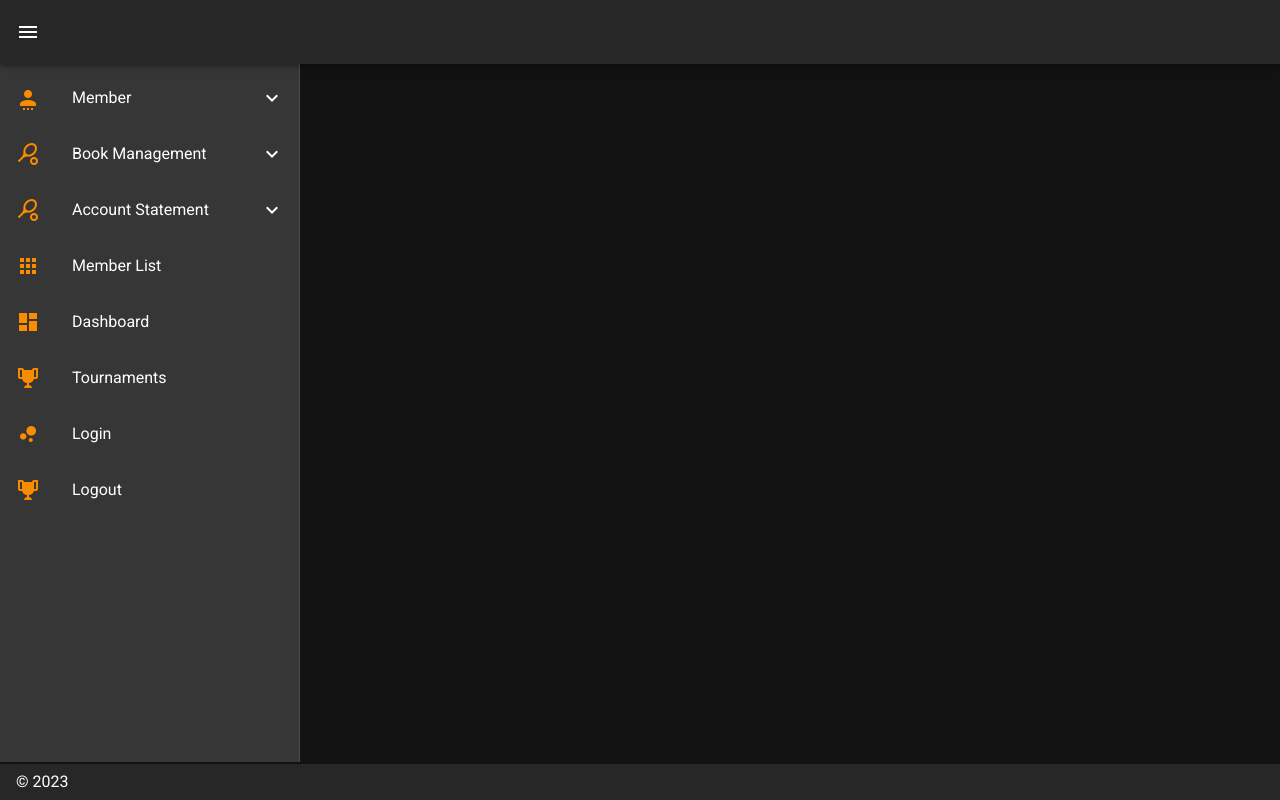
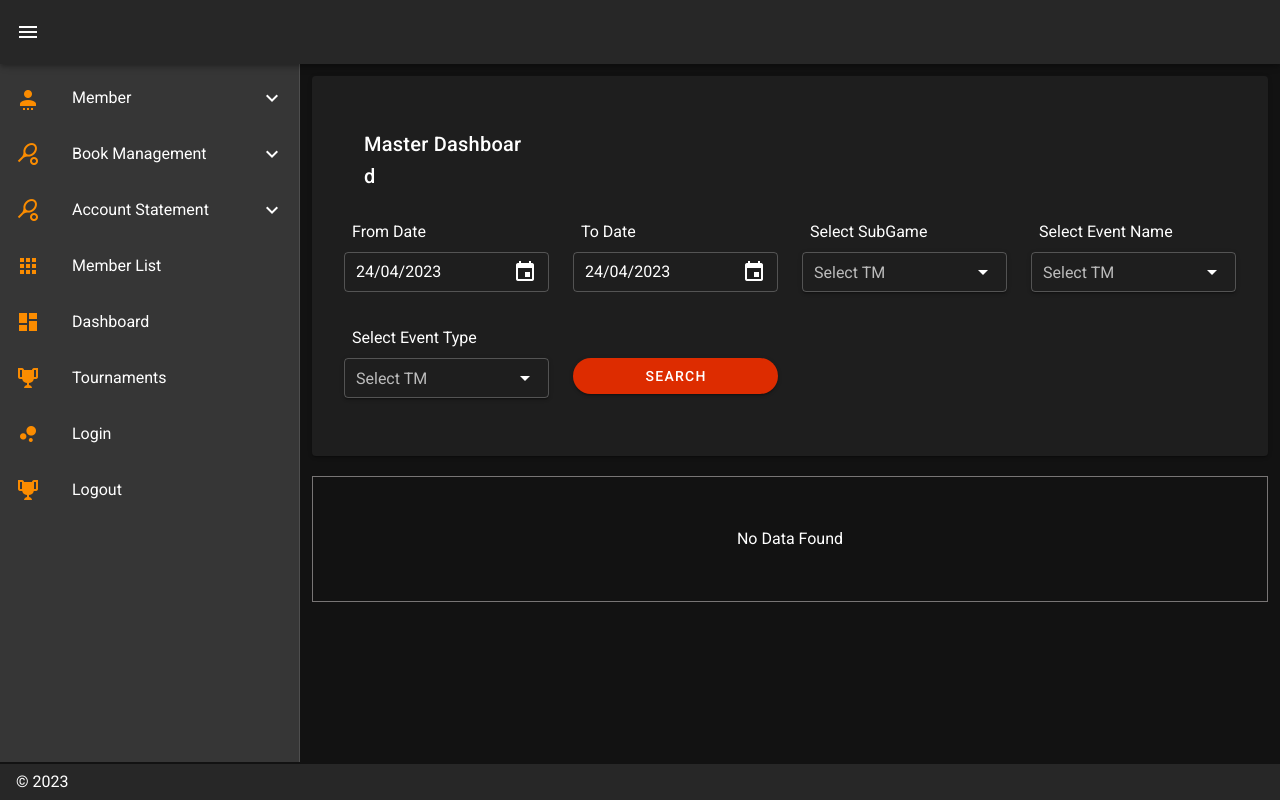
Before and after one commit to maheshwohlig/NewBackend, a Nuxt app in the folder my-app/: page /master-dashboard in a window 1280 px wide. Built offline with nearby package versions, Linux system fonts and the light colour scheme; sample sign-in values are in the browser's storage.

Commit message:
my pl page

```diff
--- a/my-app/components/layouts/sideBar.vue
+++ b/my-app/components/layouts/sideBar.vue
@@ -110,12 +110,17 @@ export default {
           title: "Account Statement",
           subLinks: [
             {
-              title: "Cricket_Players",
-              to: "/memberDetails",
+              title: "My P/L",
+              to: "/master-dashboard",
               icon: "mdi-chart-bubble",
             },
             {
-              title: "Soccer_Players",
+              title: "Player P/L",
+              to: "model/memberLists",
+              icon: "mdi-chart-bubble",
+            },
+            {
+              title: "Transfer Statement",
               to: "model/memberLists",
               icon: "mdi-chart-bubble",
             },
--- /dev/null
+++ b/my-app/pages/master-dashboard.vue
@@ -0,0 +1,173 @@
+<template>
+  <div>
+    <v-container>
+      <v-card class="pa-8 mb-5">
+        <v-row class="m-0">
+          <v-col class="d-flex align-center" cols="12" sm="3" md="3">
+            <v-card-title class="pa-5">Master Dashboard </v-card-title>
+          </v-col>
+        </v-row>
+        <div class="d-flex">
+          <v-row>
+            <v-col cols="12" sm="3" md="3">
+              <v-menu
+                ref="menu1"
+                v-model="menu1"
+                :close-on-content-click="false"
+                :nudge-right="40"
+                lazy
+                transition="scale-transition"
+                offset-y
+                full-width
+                max-width="290px"
+                min-width="290px"
+              >
+                <template v-slot:activator="{ on }">
+                  <div class="pa-2">From Date</div>
+                  <v-text-field
+                    v-model="dateFormatted"
+                    persistent-hint
+                    dense
+                    outlined
+                    append-icon="mdi-calendar"
+                    @blur="date = parseDate(dateFormatted)"
+                    v-on="on"
+                  ></v-text-field>
+                </template>
+                <v-date-picker
+                  v-model="date"
+                  no-title
+                  @input="menu1 = false"
+                ></v-date-picker>
+              </v-menu>
+            </v-col>
+
+            <v-col cols="12" sm="3" md="3">
+              <v-menu
+                v-model="menu2"
+                :close-on-content-click="false"
+                :nudge-right="40"
+                lazy
+                transition="scale-transition"
+                offset-y
+                full-width
+                max-width="290px"
+                min-width="290px"
+              >
+                <template v-slot:activator="{ on }">
+                  <div class="pa-2">To Date</div>
+
+                  <v-text-field
+                    v-model="computedDateFormatted"
+                    dense
+                    outlined
+                    append-icon="mdi-calendar"
+                    persistent-hint
+                    readonly
+                    v-on="on"
+                  ></v-text-field>
+                </template>
+                <v-date-picker
+                  v-model="date"
+                  no-title
+                  @input="menu2 = false"
+                ></v-date-picker>
+              </v-menu>
+            </v-col>
+            <v-col cols="3">
+              <div class="pa-2">Select SubGame</div>
+              <v-select
+                outlined
+                :items="items"
+                dense
+                label="Select TM"
+                solo
+              ></v-select>
+            </v-col>
+
+            <v-col cols="3">
+              <div class="pa-2">Select Event Name</div>
+              <v-select
+                outlined
+                :items="items"
+                dense
+                label="Select TM"
+                solo
+              ></v-select>
+            </v-col>
+          </v-row>
+        </div>
+        <div>
+          <v-row>
+            <v-col cols="3">
+              <div class="pa-2">Select Event Type</div>
+              <v-select
+                outlined
+                :items="items"
+                dense
+                label="Select TM"
+                solo
+              ></v-select>
+            </v-col>
+            <v-col class="mt-10" cols="12" sm="3">
+              <div class="seachBtn">
+                <v-btn color="error" class="py-4 rounded-pill">Search</v-btn>
+              </div>
+            </v-col>
+          </v-row>
+        </div>
+      </v-card>
+      <div class="SearchContainer">No Data Found</div>
+    </v-container>
+  </div>
+</template>
+
+<script>
+export default {
+  data: (vm) => ({
+    date: new Date().toISOString().substr(0, 10),
+    dateFormatted: vm.formatDate(new Date().toISOString().substr(0, 10)),
+    menu1: false,
+    menu2: false,
+  }),
+
+  computed: {
+    computedDateFormatted() {
+      return this.formatDate(this.date);
+    },
+  },
+
+  watch: {
+    date(val) {
+      this.dateFormatted = this.formatDate(this.date);
+    },
+  },
+
+  methods: {
+    formatDate(date) {
+      if (!date) return null;
+
+      const [year, month, day] = date.split("-");
+      return `${day}/${month}/${year}`;
+    },
+    parseDate(date) {
+      if (!date) return null;
+
+      const [day, month, year] = date.split("/");
+      return `${year}-${month.padStart(2, "0")}-${day.padStart(2, "0")}`;
+    },
+  },
+};
+</script>
+<style scoped>
+.seachBtn {
+  display: grid;
+}
+.SearchContainer {
+  display: flex;
+  align-items: center;
+  justify-content: center;
+  padding: 50px;
+  border: 1px solid rgb(120, 117, 117);
+}
+</style>
--- a/my-app/pages/premium-sportsbook.vue
+++ b/my-app/pages/premium-sportsbook.vue
@@ -33,6 +33,7 @@
               min-width="290px"
             >
               <template v-slot:activator="{ on }">
+                <div class="pa-2">From Date</div>
                 <v-text-field
                   v-model="dateFormatted"
                   persistent-hint
@@ -64,6 +65,7 @@
               min-width="290px"
             >
               <template v-slot:activator="{ on }">
+                <div class="pa-2">To Date</div>
                 <v-text-field
                   v-model="computedDateFormatted"
                   dense
@@ -81,7 +83,7 @@
               ></v-date-picker>
             </v-menu>
           </v-col>
-          <v-col cols="12" sm="3" md="3">
+          <v-col class="mt-10" cols="12" sm="3" md="3">
             <div class="seachBtn">
               <v-btn color="error" class="py-4 rounded-pill">Search</v-btn>
             </div>
@@ -119,12 +121,12 @@ export default {
       if (!date) return null;
 
       const [year, month, day] = date.split("-");
-      return `${month}/${day}/${year}`;
+      return `${day}/${month}/${year}`;
     },
     parseDate(date) {
       if (!date) return null;
 
-      const [month, day, year] = date.split("/");
+      const [day, month, year] = date.split("/");
       return `${year}-${month.padStart(2, "0")}-${day.padStart(2, "0")}`;
     },
   },
```
